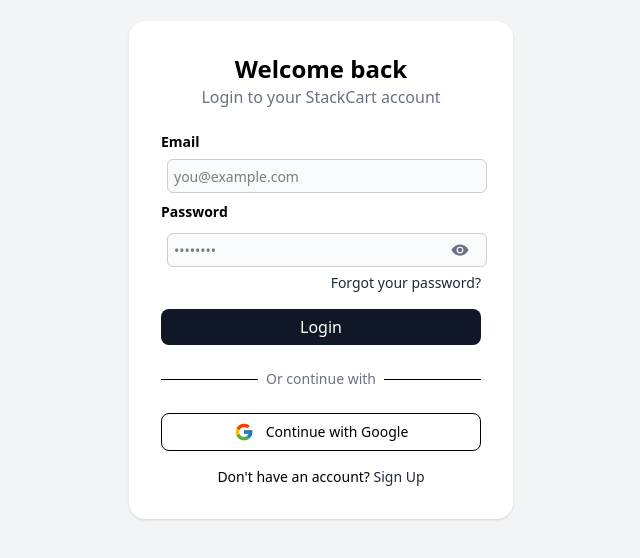
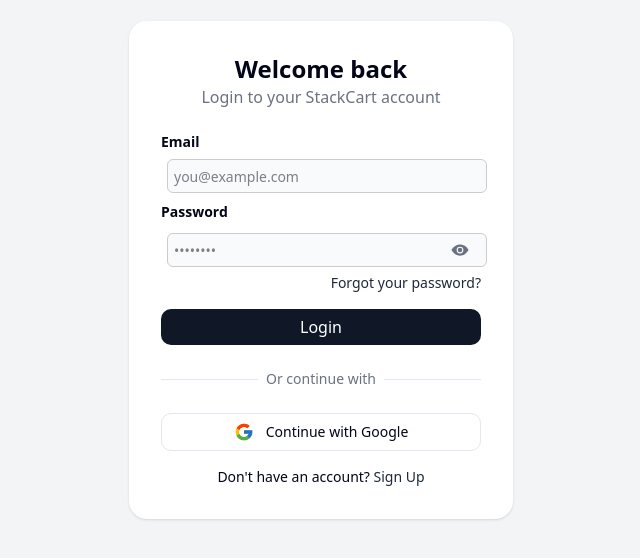
Before and after one commit to sonalghinaiya/mern-stackcart, a React (Vite) app in the folder admin/: page /login in a window 1280 px wide. Shown: the part 130-688 px from the top of the page, without its empty margins (319-959 px from the left). Built offline with nearby package versions, Linux system fonts and the light colour scheme.

Commit message:
feat(ui): setup shadcn/ui with Vite, Tailwind and import alias - add utility function for conditional class names using clsx and tailwind-merge

```diff
--- a/admin/src/components/ui/StatCard.jsx
+++ /dev/null
@@ -1,12 +0,0 @@
-import React from "react";
-
-function StatCard({ title, value }) {
-  return (
-    <div className="bg-white p-6 rounded-xl shadow-sm border border-gray-200">
-      <h3 className="text-sm text-gray-500">{title}</h3>
-      <p className="text-2xl font-semibold mt-2">{value}</p>
-    </div>
-  );
-}
-
-export default StatCard;
--- a/admin/src/index.css
+++ b/admin/src/index.css
@@ -1 +1,124 @@
 @import "tailwindcss";
+@import "tw-animate-css";
+@import "shadcn/tailwind.css";
+
+@custom-variant dark (&:is(.dark *));
+
+@theme inline {
+    --radius-sm: calc(var(--radius) - 4px);
+    --radius-md: calc(var(--radius) - 2px);
+    --radius-lg: var(--radius);
+    --radius-xl: calc(var(--radius) + 4px);
+    --radius-2xl: calc(var(--radius) + 8px);
+    --radius-3xl: calc(var(--radius) + 12px);
+    --radius-4xl: calc(var(--radius) + 16px);
+    --color-background: var(--background);
+    --color-foreground: var(--foreground);
+    --color-card: var(--card);
+    --color-card-foreground: var(--card-foreground);
+    --color-popover: var(--popover);
+    --color-popover-foreground: var(--popover-foreground);
+    --color-primary: var(--primary);
+    --color-primary-foreground: var(--primary-foreground);
+    --color-secondary: var(--secondary);
+    --color-secondary-foreground: var(--secondary-foreground);
+    --color-muted: var(--muted);
+    --color-muted-foreground: var(--muted-foreground);
+    --color-accent: var(--accent);
+    --color-accent-foreground: var(--accent-foreground);
+    --color-destructive: var(--destructive);
+    --color-border: var(--border);
+    --color-input: var(--input);
+    --color-ring: var(--ring);
+    --color-chart-1: var(--chart-1);
+    --color-chart-2: var(--chart-2);
+    --color-chart-3: var(--chart-3);
+    --color-chart-4: var(--chart-4);
+    --color-chart-5: var(--chart-5);
+    --color-sidebar: var(--sidebar);
+    --color-sidebar-foreground: var(--sidebar-foreground);
+    --color-sidebar-primary: var(--sidebar-primary);
+    --color-sidebar-primary-foreground: var(--sidebar-primary-foreground);
+    --color-sidebar-accent: var(--sidebar-accent);
+    --color-sidebar-accent-foreground: var(--sidebar-accent-foreground);
+    --color-sidebar-border: var(--sidebar-border);
+    --color-sidebar-ring: var(--sidebar-ring);
+}
+
+:root {
+    --radius: 0.625rem;
+    --background: oklch(1 0 0);
+    --foreground: oklch(0.129 0.042 264.695);
+    --card: oklch(1 0 0);
+    --card-foreground: oklch(0.129 0.042 264.695);
+    --popover: oklch(1 0 0);
+    --popover-foreground: oklch(0.129 0.042 264.695);
+    --primary: oklch(0.208 0.042 265.755);
+    --primary-foreground: oklch(0.984 0.003 247.858);
+    --secondary: oklch(0.968 0.007 247.896);
+    --secondary-foreground: oklch(0.208 0.042 265.755);
+    --muted: oklch(0.968 0.007 247.896);
+    --muted-foreground: oklch(0.554 0.046 257.417);
+    --accent: oklch(0.968 0.007 247.896);
+    --accent-foreground: oklch(0.208 0.042 265.755);
+    --destructive: oklch(0.577 0.245 27.325);
+    --border: oklch(0.929 0.013 255.508);
+    --input: oklch(0.929 0.013 255.508);
+    --ring: oklch(0.704 0.04 256.788);
+    --chart-1: oklch(0.646 0.222 41.116);
+    --chart-2: oklch(0.6 0.118 184.704);
+    --chart-3: oklch(0.398 0.07 227.392);
+    --chart-4: oklch(0.828 0.189 84.429);
+    --chart-5: oklch(0.769 0.188 70.08);
+    --sidebar: oklch(0.984 0.003 247.858);
+    --sidebar-foreground: oklch(0.129 0.042 264.695);
+    --sidebar-primary: oklch(0.208 0.042 265.755);
+    --sidebar-primary-foreground: oklch(0.984 0.003 247.858);
+    --sidebar-accent: oklch(0.968 0.007 247.896);
+    --sidebar-accent-foreground: oklch(0.208 0.042 265.755);
+    --sidebar-border: oklch(0.929 0.013 255.508);
+    --sidebar-ring: oklch(0.704 0.04 256.788);
+}
+
+.dark {
+    --background: oklch(0.129 0.042 264.695);
+    --foreground: oklch(0.984 0.003 247.858);
+    --card: oklch(0.208 0.042 265.755);
+    --card-foreground: oklch(0.984 0.003 247.858);
+    --popover: oklch(0.208 0.042 265.755);
+    --popover-foreground: oklch(0.984 0.003 247.858);
+    --primary: oklch(0.929 0.013 255.508);
+    --primary-foreground: oklch(0.208 0.042 265.755);
+    --secondary: oklch(0.279 0.041 260.031);
+    --secondary-foreground: oklch(0.984 0.003 247.858);
+    --muted: oklch(0.279 0.041 260.031);
+    --muted-foreground: oklch(0.704 0.04 256.788);
+    --accent: oklch(0.279 0.041 260.031);
+    --accent-foreground: oklch(0.984 0.003 247.858);
+    --destructive: oklch(0.704 0.191 22.216);
+    --border: oklch(1 0 0 / 10%);
+    --input: oklch(1 0 0 / 15%);
+    --ring: oklch(0.551 0.027 264.364);
+    --chart-1: oklch(0.488 0.243 264.376);
+    --chart-2: oklch(0.696 0.17 162.48);
+    --chart-3: oklch(0.769 0.188 70.08);
+    --chart-4: oklch(0.627 0.265 303.9);
+    --chart-5: oklch(0.645 0.246 16.439);
+    --sidebar: oklch(0.208 0.042 265.755);
+    --sidebar-foreground: oklch(0.984 0.003 247.858);
+    --sidebar-primary: oklch(0.488 0.243 264.376);
+    --sidebar-primary-foreground: oklch(0.984 0.003 247.858);
+    --sidebar-accent: oklch(0.279 0.041 260.031);
+    --sidebar-accent-foreground: oklch(0.984 0.003 247.858);
+    --sidebar-border: oklch(1 0 0 / 10%);
+    --sidebar-ring: oklch(0.551 0.027 264.364);
+}
+
+@layer base {
+  * {
+    @apply border-border outline-ring/50;
+    }
+  body {
+    @apply bg-background text-foreground;
+    }
+}
--- /dev/null
+++ b/admin/src/lib/utils.js
@@ -0,0 +1,6 @@
+import { clsx } from "clsx";
+import { twMerge } from "tailwind-merge"
+
+export function cn(...inputs) {
+  return twMerge(clsx(inputs));
+}
```
Also changed, not shown: admin/jsconfig.json (added, +8 -0 lines), admin/package.json (+7 -0 lines), admin/components.json (added), 1 other file (tests, documents, lock files or other folders).
